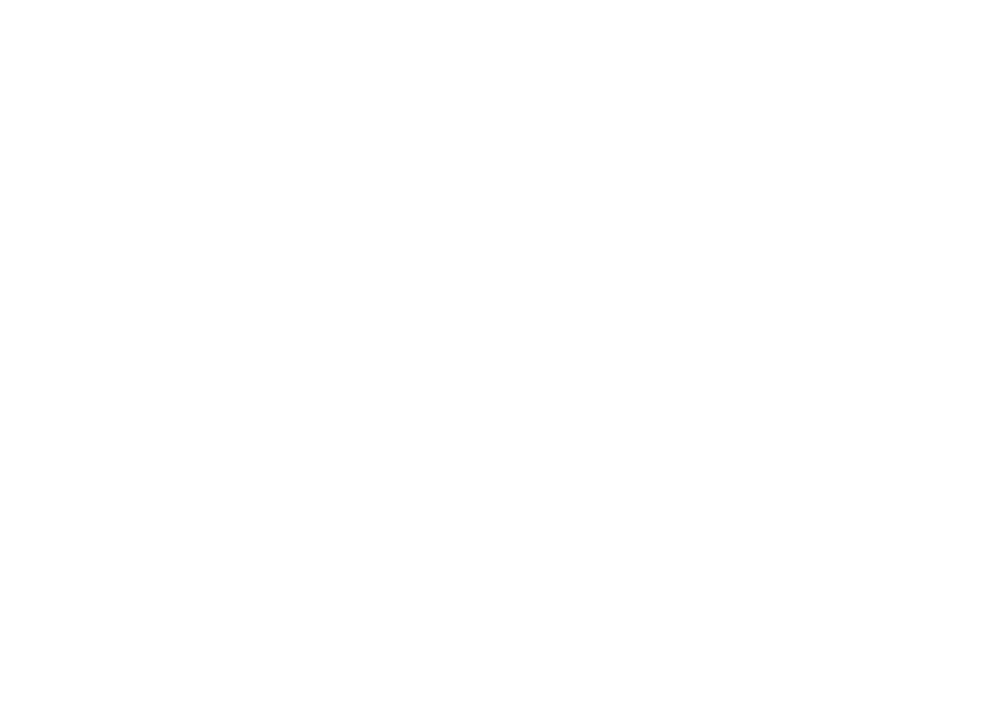
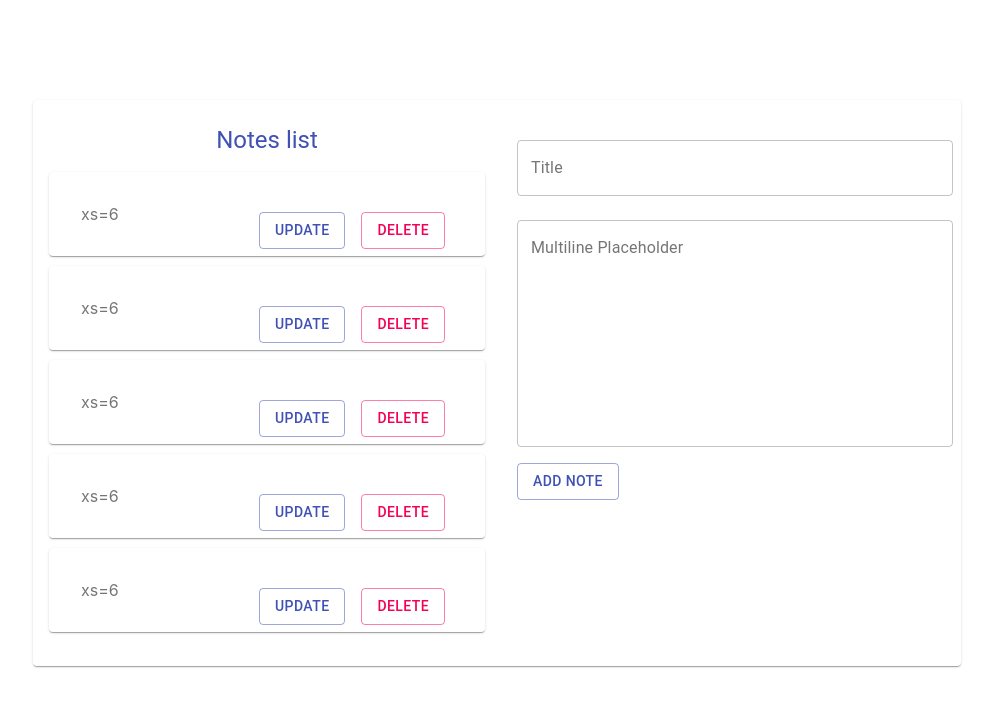
Before and after one commit to nimahkh/note_taking_app, a React (Create React App) app: page / in a window 1280 px wide. Shown: the top 706 px of the page, without its empty margins (143-1136 px from the left). Built offline with nearby package versions, Linux system fonts and the light colour scheme.

Commit message:
first structure

```diff
--- a/src/App.js
+++ b/src/App.js
@@ -1,7 +1,10 @@
 import React from 'react';
+import MainComponent from "./components/MainComponent"
 
 function App() {
-  return (<div className="App">  </div>);
+  return (<div className="App">
+  <MainComponent/>
+  </div>);
 }
 
 export default App;
--- /dev/null
+++ b/src/Utils/localStorage.js
@@ -0,0 +1,19 @@
+const LocalStorage = {};
+
+LocalStorage.get = (item) => {
+  return localStorage.getItem(item)
+}
+
+LocalStorage.set = (key, value) => {
+  localStorage.setItem(key, value)
+}
+
+LocalStorage.setNotes = (value) => {
+  localStorage.setItem("notes", value)
+}
+
+LocalStorage.remove = (item) => {
+  localStorage.removeItem(item)
+}
+
+export default LocalStorage;
--- /dev/null
+++ b/src/components/CreateNote/index.js
@@ -0,0 +1,64 @@
+import React from "react"
+import clsx from 'clsx';
+import {makeStyles} from '@material-ui/core/styles';
+import TextField from '@material-ui/core/TextField';
+import Button from '@material-ui/core/Button';
+
+const useStyles = makeStyles(theme => ({
+  container: {
+    display: 'flex',
+    flexWrap: 'wrap'
+  },
+  button: {
+    margin: theme.spacing(1)
+  },
+  textField: {
+    marginLeft: theme.spacing(1),
+    marginRight: theme.spacing(1)
+  },
+  dense: {
+    marginTop: theme.spacing(2)
+  },
+  menu: {
+    width: 200
+  },
+}));
+
+function CreateNote() {
+  const classes = useStyles();
+  const [values, setValues] = React.useState({name: 'Cat in the Hat', age: '', multiline: 'Controlled', currency: 'EUR'});
+
+  const handleChange = name => event => {
+    setValues({
+      ...values,
+      [name]: event.target.value
+    });
+  };
+
+  return (<React.Fragment>
+    <TextField
+      id="outlined-textarea"
+      label="Title"
+      placeholder="Write your title"
+      className={classes.textField}
+      margin="normal"
+      variant="outlined"
+      fullWidth="fullWidth"/>
+
+    <TextField
+      id="outlined-textarea"
+      label="Multiline Placeholder"
+      placeholder="Write your note"
+      multiline="multiline"
+      className={classes.textField}
+      margin="normal"
+      variant="outlined"
+      rows={10}
+      fullWidth="fullWidth"/>
+    <Button variant="outlined" color="primary" className={classes.button}>
+      Add Note
+    </Button>
+  </React.Fragment>)
+}
+
+export default CreateNote
--- /dev/null
+++ b/src/components/MainComponent/index.js
@@ -0,0 +1,34 @@
+import React from "react"
+import NotesList from "../NotesList"
+import CreateNote from "../CreateNote"
+import {makeStyles} from '@material-ui/core/styles';
+import Paper from '@material-ui/core/Paper';
+import Grid from '@material-ui/core/Grid';
+
+const useStyles = makeStyles(theme => ({
+  root: {
+    padding: theme.spacing(3, 2),
+    width: '70%',
+    margin: '0 auto',
+    marginTop: 100
+  }
+}));
+
+function MainComponent() {
+  const classes = useStyles();
+
+  return (<React.Fragment>
+    <Paper className={classes.root}>
+      <Grid container="container" spacing={3}>
+        <Grid item="item" xs={6}>
+          <NotesList/>
+        </Grid>
+        <Grid item="item" xs={6}>
+          <CreateNote/>
+        </Grid>
+      </Grid>
+    </Paper>
+  </React.Fragment>)
+}
+
+export default MainComponent
--- /dev/null
+++ b/src/components/NotesList/Note.js
@@ -0,0 +1,35 @@
+import React from "react"
+import Paper from '@material-ui/core/Paper';
+import {makeStyles} from '@material-ui/core/styles';
+import Button from '@material-ui/core/Button';
+import LocalStorage from "../../Utils/localStorage"
+
+const useStyles = makeStyles(theme => ({
+  paper: {
+    padding: theme.spacing(2)*2,
+    color: theme.palette.text.secondary,
+    marginBottom:10
+  },
+  button: {
+    margin: theme.spacing(1),
+    float:'right'
+  },
+}));
+
+function Note(props){
+  const classes = useStyles();
+
+  return(
+    <Paper className={classes.paper}>
+      xs=6
+      <Button variant="outlined" color="secondary" className={classes.button} onClick={()=> {LocalStorage.setNotes("some")}}>
+        Delete
+      </Button>
+      <Button variant="outlined" color="primary" className={classes.button}>
+        Update
+      </Button>
+    </Paper>
+  )
+}
+
+export default Note;
--- /dev/null
+++ b/src/components/NotesList/index.js
@@ -0,0 +1,34 @@
+import React from "react";
+import {makeStyles} from '@material-ui/core/styles';
+import Paper from '@material-ui/core/Paper';
+import Typography from '@material-ui/core/Typography';
+import Note from "./Note"
+
+const useStyles = makeStyles(theme => ({
+  root: {
+    flexGrow: 1
+  },
+  paper: {
+    padding: theme.spacing(2)*2,
+    color: theme.palette.text.secondary,
+    marginBottom:10
+  },
+  margin:{
+    marginTop:16
+  }
+}));
+
+function NotesList() {
+  const classes = useStyles();
+
+  return (<React.Fragment>
+    <Typography variant="h5" align="center" color="primary" gutterBottom noWrap>Notes list</Typography>
+    <div className={classes.margin}>
+      {[0,1,2,3,4].map(item=>(
+        <Note key={item} />
+      ))}
+    </div>
+  </React.Fragment>)
+}
+
+export default NotesList
```
